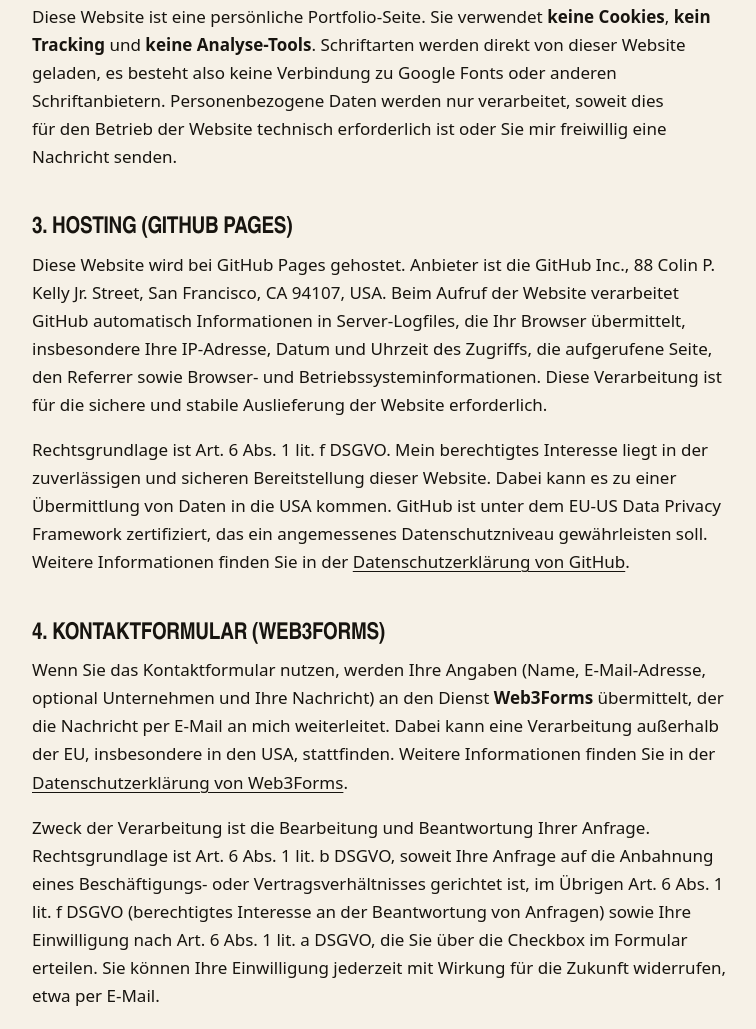
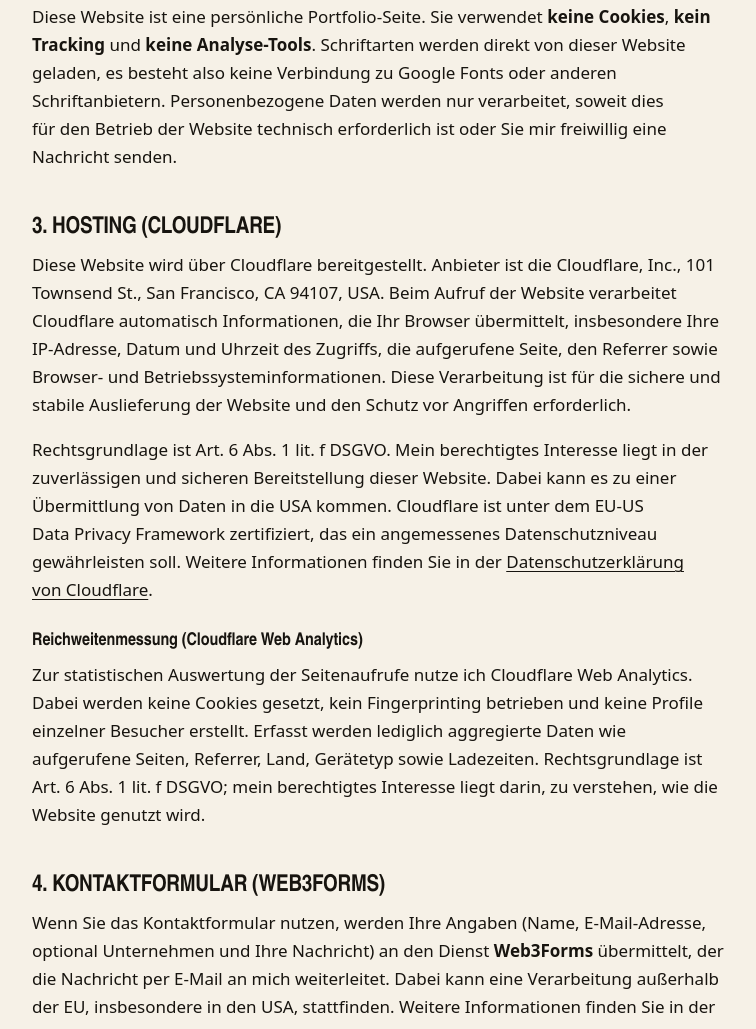
Before and after one commit to CassiFCB/Website---Dahn, an Astro site: page /Website---Dahn/de/datenschutz in a window 1280 px wide. Shown: the part 570-1599 px from the top of the page, without its empty margins (260-1016 px from the left). Built offline with nearby package versions, Linux system fonts and the light colour scheme; Astro itself is replaced by a stand-in of ours.

Commit message:
Datenschutz: Hosting auf Cloudflare umgestellt, Cloudflare Web Analytics ergänzt
Co-Authored-By: Claude Opus 5.5 <noreply@anthropic.com>
Claude-Session: https://claude.ai/code/session_01TYfurgd6KW8rrSiE7JLyYQ

```diff
--- a/src/pages/de/datenschutz.astro
+++ b/src/pages/de/datenschutz.astro
@@ -25,20 +25,27 @@ import { profile } from '../../data/profile';
     senden.
   </p>
 
-  <h2>3. Hosting (GitHub Pages)</h2>
+  <h2>3. Hosting (Cloudflare)</h2>
   <p>
-    Diese Website wird bei GitHub Pages gehostet. Anbieter ist die GitHub Inc., 88 Colin P. Kelly Jr. Street,
-    San Francisco, CA 94107, USA. Beim Aufruf der Website verarbeitet GitHub automatisch Informationen in
-    Server-Logfiles, die Ihr Browser übermittelt, insbesondere Ihre IP-Adresse, Datum und Uhrzeit des Zugriffs,
-    die aufgerufene Seite, den Referrer sowie Browser- und Betriebssysteminformationen. Diese Verarbeitung ist für die
-    sichere und stabile Auslieferung der Website erforderlich.
+    Diese Website wird über Cloudflare bereitgestellt. Anbieter ist die Cloudflare, Inc., 101 Townsend St.,
+    San Francisco, CA 94107, USA. Beim Aufruf der Website verarbeitet Cloudflare automatisch Informationen, die Ihr
+    Browser übermittelt, insbesondere Ihre IP-Adresse, Datum und Uhrzeit des Zugriffs, die aufgerufene Seite, den
+    Referrer sowie Browser- und Betriebssysteminformationen. Diese Verarbeitung ist für die sichere und stabile
+    Auslieferung der Website und den Schutz vor Angriffen erforderlich.
   </p>
   <p>
     Rechtsgrundlage ist Art. 6 Abs. 1 lit. f DSGVO. Mein berechtigtes Interesse liegt in der zuverlässigen und sicheren
-    Bereitstellung dieser Website. Dabei kann es zu einer Übermittlung von Daten in die USA kommen. GitHub ist unter dem
-    EU-US Data Privacy Framework zertifiziert, das ein angemessenes Datenschutzniveau gewährleisten soll. Weitere
+    Bereitstellung dieser Website. Dabei kann es zu einer Übermittlung von Daten in die USA kommen. Cloudflare ist unter
+    dem EU-US Data Privacy Framework zertifiziert, das ein angemessenes Datenschutzniveau gewährleisten soll. Weitere
     Informationen finden Sie in der
-    <a href="https://docs.github.com/de/site-policy/privacy-policies/github-general-privacy-statement" rel="noopener" target="_blank">Datenschutzerklärung von GitHub</a>.
+    <a href="https://www.cloudflare.com/de-de/privacypolicy/" rel="noopener" target="_blank">Datenschutzerklärung von Cloudflare</a>.
+  </p>
+  <h3>Reichweitenmessung (Cloudflare Web Analytics)</h3>
+  <p>
+    Zur statistischen Auswertung der Seitenaufrufe nutze ich Cloudflare Web Analytics. Dabei werden keine Cookies
+    gesetzt, kein Fingerprinting betrieben und keine Profile einzelner Besucher erstellt. Erfasst werden lediglich
+    aggregierte Daten wie aufgerufene Seiten, Referrer, Land, Gerätetyp sowie Ladezeiten. Rechtsgrundlage ist
+    Art. 6 Abs. 1 lit. f DSGVO; mein berechtigtes Interesse liegt darin, zu verstehen, wie die Website genutzt wird.
   </p>
 
   <h2>4. Kontaktformular (Web3Forms)</h2>
```
Also changed, not shown: src/pages/en/privacy.astro (+15 -7 lines).
